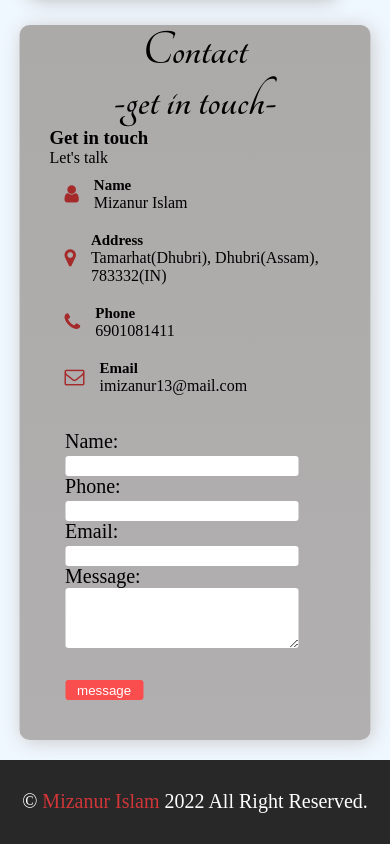
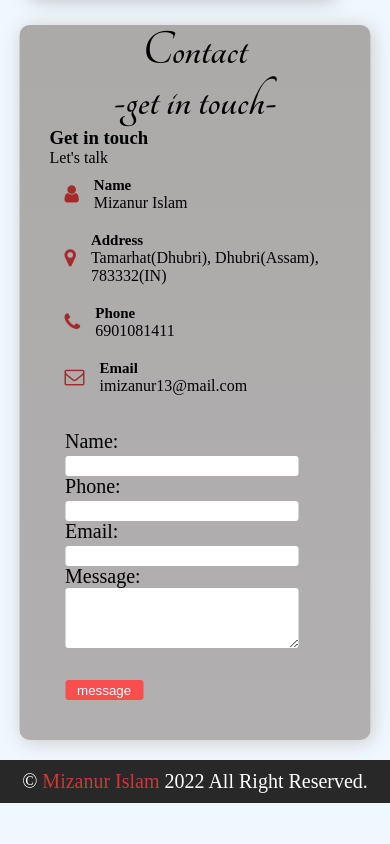
Before and after one commit to Mizanurislam1/mizanurislam, a plain HTML site: page index.html in a window 390 px wide. Shown: the part 3041-3885 px from the top of the page. After the commit the page ends 3844 px from the top, so only its background shows below. Drawn offline with nearby package versions, Linux system fonts and the light colour scheme.

Commit message:
Update style.css

```diff
--- a/css/style.css
+++ b/css/style.css
@@ -665,8 +665,9 @@ h2{
      }
      /* footer */
       .footer{
-        height: 10vh;
+        height: 100%;
         bottom: 0;
+        padding: 10px 0px;
         position: relative;
         display: flex;
         flex-direction: column;
```
